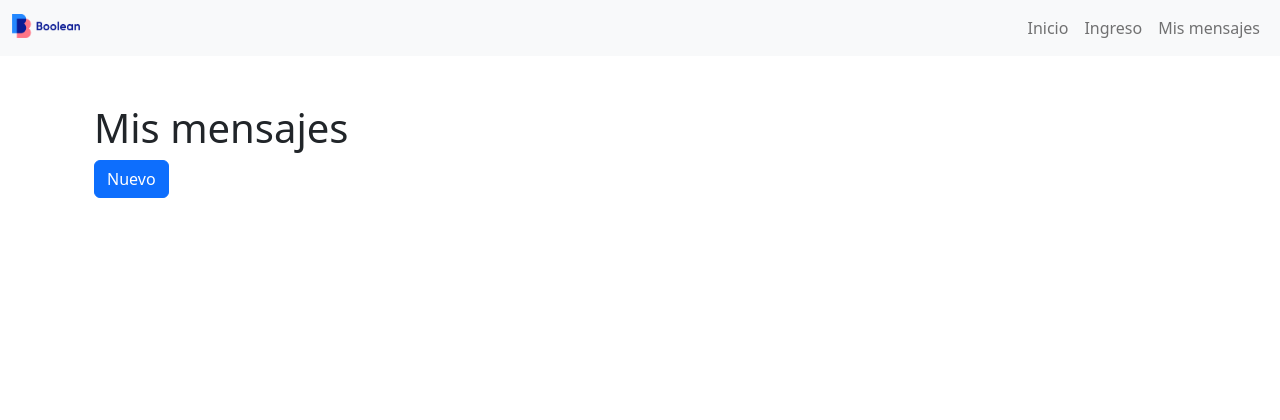
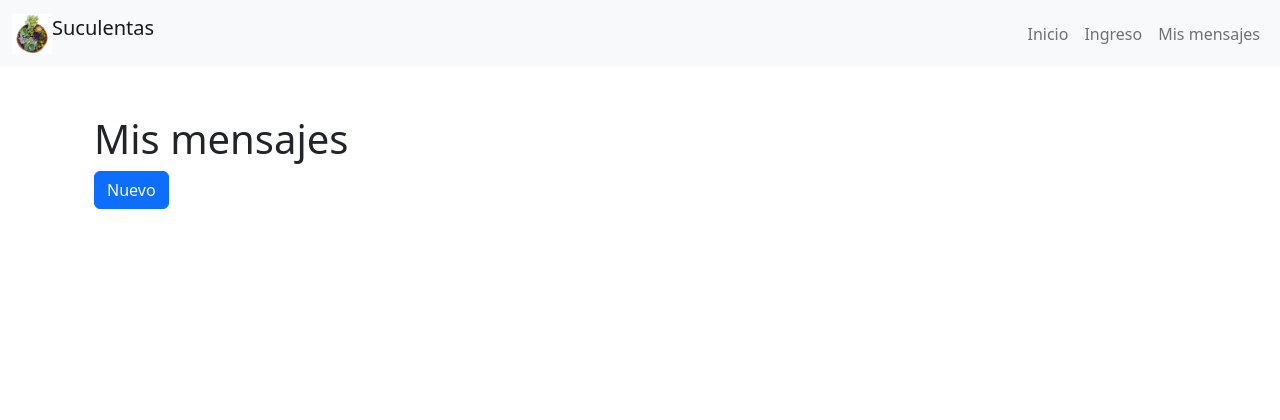
Before and after one commit to Cayigreat/flask_bootstrap, a Flask app: page / in a window 1280 px wide. Shown: the top 420 px of the page. Run offline with Flask 2, Linux system fonts and the light colour scheme; data that the repository does not hold is empty.

Commit message:
logo nuevo

```diff
--- a/app/templates/includes/navbar.html
+++ b/app/templates/includes/navbar.html
@@ -1,8 +1,8 @@
 <nav class="navbar bg-light navbar-expand-lg">
   <div class="container-fluid">
     <a class="navbar-brand" href="#">
-      <img src="{{ url_for('static', filename='logo.png') }}" alt="Logo" height="24"
-        class="d-inline-block align-text-top">
+      <img src="{{ url_for('static', filename='logos.jpg') }}" alt="Logo" height="40"
+        class="d-inline-block align-text-top">Suculentas
     </a>
     <button class="navbar-toggler" type="button" data-bs-toggle="collapse" data-bs-target="#navbarSupportedContent"
       aria-controls="navbarSupportedContent" aria-expanded="false" aria-label="Toggle navigation">
```
Also changed, not shown: app/static/logo.png (deleted), app/static/logos.jpg (added).
